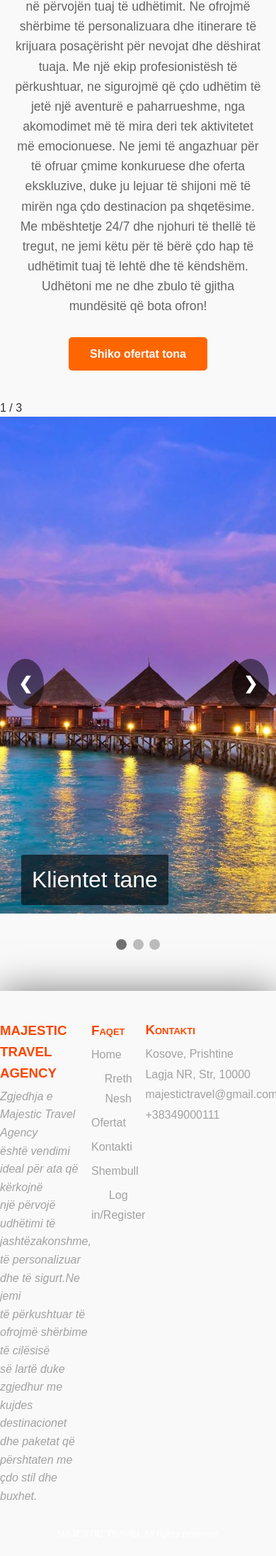
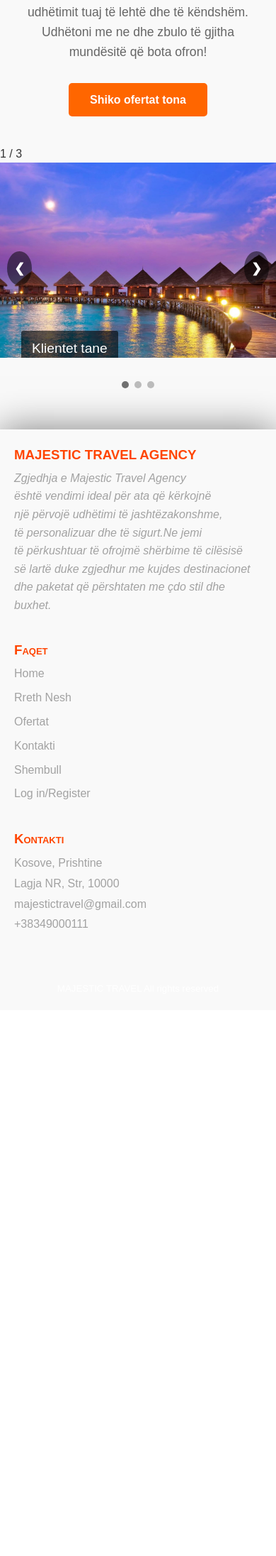
Before and after one commit to OketaShuki/TravelAgencyProjekti, a PHP site: page / in a window 390 px wide. Shown: the part 2736-4928 px from the top of the page at 71% size. After the commit the page ends 4043 px from the top, so only its background shows below. Run offline with PHP 8.4, Linux system fonts and the light colour scheme.

Commit message:
responsiviteti i faqes home

```diff
--- a/style.css
+++ b/style.css
@@ -311,3 +311,84 @@ footer{
   box-shadow: 0 0 50px rgba(0, 0, 0, 0.5);
   margin-top: 50px;
 }
+
+@media (max-width: 750px) {
+  .pershkrimet-container {
+    display: flex;
+    flex-direction: column;
+    padding: 20px 5%;
+    justify-content: center;
+    align-items: center;
+  }
+
+  .pershkrimi, .pershkrimi1 {
+    width: 100%; /* Siguron që elementi mbulon gjithë gjerësinë e ekranit */
+    padding: 15px; /* Hapësirë anash për të dhënë estetikë */
+    box-sizing: border-box; /* Përfshin padding brenda gjerësisë */
+    text-align: center; /* Qendron përmbajtjen për pajisje të vogla */
+  }
+
+  .pershkrimi img, .pershkrimi1 img {
+    width: 100%; /* Siguron që imazhi përshtatet në ekran */
+    height: auto; /* Ruaj raportin e aspektit të imazhit */
+  }
+
+  .row, .row1 {
+    width: 100%; /* Mbulo gjithë ekranin për çdo rresht */
+    margin: 10px 0; /* Hapësirë midis rreshtave */
+  }
+  .slideshow-container {
+    max-width: 100%;
+    height: 300px; /* Redukto lartësinë e sliderit për pajisjet më të vogla */
+    overflow: hidden;
+  }
+
+  .mySlides img {
+    width: 100%;
+    height: 300px; /* Për të ruajtur lartësinë e sliderit gjatë responsivitetit */
+    object-fit: cover; /* Siguro që imazhi të mbulojë zonën e sliderit pa humbur përpjesëtimet */
+  }
+
+  .text {
+    font-size: 1.2rem; /* Redukto madhësinë e tekstit për ekranet e vogla */
+  }
+
+  .prev, .next {
+    font-size: 18px; /* Redukto madhësinë e butonave për navigim */
+    padding: 10px;
+  }
+
+  .dot {
+    height: 10px; /* Redukto madhësinë e pikave */
+    width: 10px;
+  }
+}
+@media (max-width: 750px) {
+  .footer-div {
+    flex-direction: column; /* Kalon në kolonë */
+    align-items: flex-start; /* Vendos elementët në të majtë */
+    padding: 20px; /* Hapësirë nga skajet */
+    gap: 20px; /* Hapësirë ndërmjet elementëve */
+  }
+
+  .travel-footer, .footer-nav, .footer-contact {
+    width: 100%; /* Mbulojnë gjerësinë e ekranit */
+    margin-bottom: 15px; /* Hapësirë poshtë çdo seksioni */
+  }
+
+  .travel-footer p, .footer-contact p, .nav-elements a {
+    text-align: left; /* Teksti i vendosur në të majtë */
+  }
+
+  .nav-elements {
+    display: flex;
+    flex-direction: column; /* Elementët në kolonë për të qëndruar njëra poshtë tjetrës */
+    align-items: flex-start; /* Teksti i vendosur në të majtë */
+
+  }
+  .nav-titulli{
+    display: flex;
+    justify-content: flex-start;
+
+  }
+}
```
